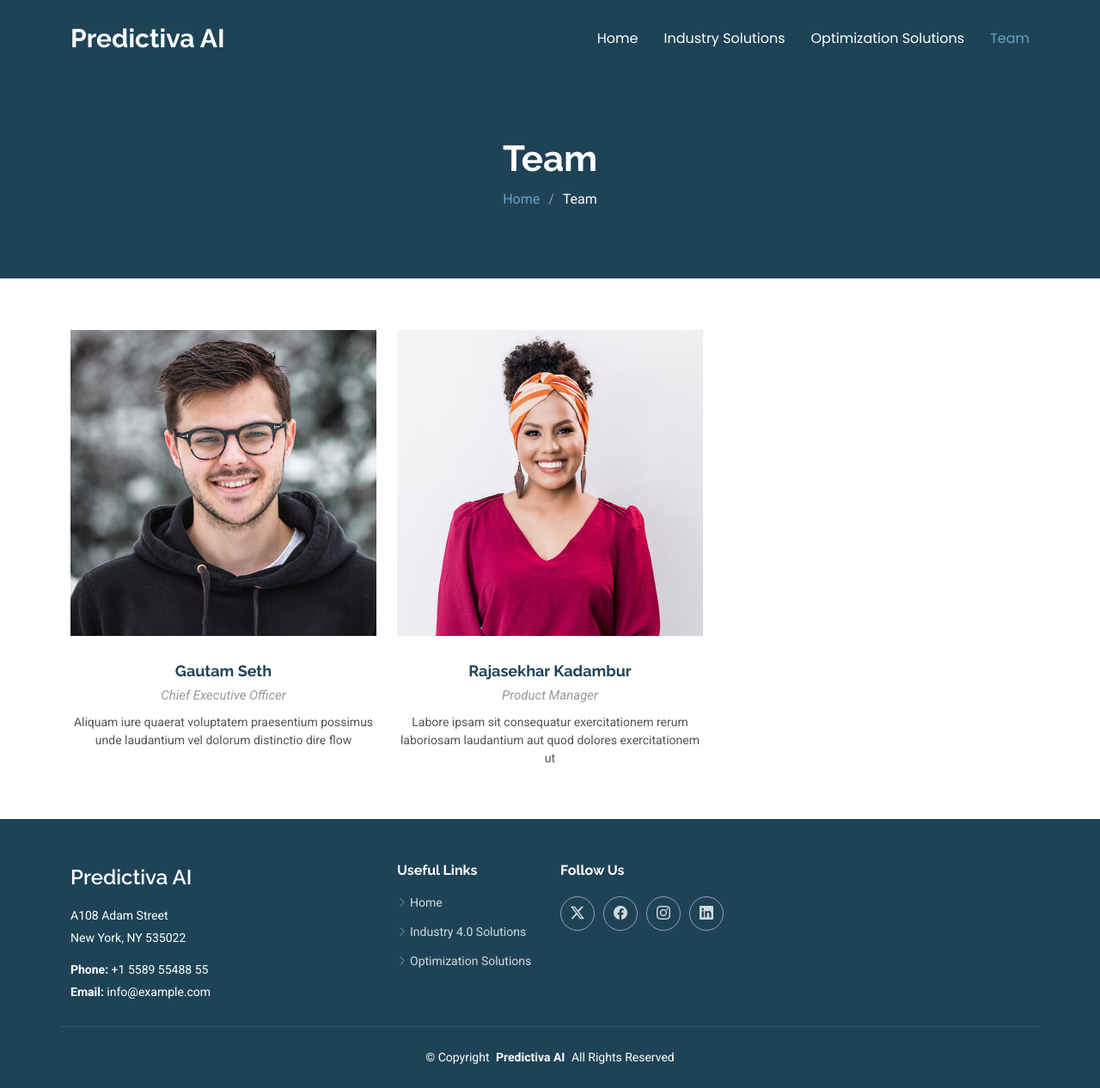
After one commit to SnehasishChar/PredictivaSolution, a Django app: page /team/ in a window 1280 px wide. The commit adds this page. Shown: the whole page at 86% size. Run offline with Django 5.2, Linux system fonts and the light colour scheme; some libraries are stand-ins or nearby versions.

Commit message:
Add team page and update navigation links

```diff
--- a/Predictiva/templates/common/body_header.html
+++ b/Predictiva/templates/common/body_header.html
@@ -21,9 +21,11 @@
                        {% if request.resolver_match.url_name == 'optimization_solutions' %}class="active"{% endif %}>Optimization
                     Solutions</a>
                 </li>
+                <li><a href="{% url 'team' %}"
+                       {% if request.resolver_match.url_name == 'team' %}class="active"{% endif %}>Team</a>
+                </li>
                 {% comment %}<li><a href="services.html">Services</a></li>
                 <li><a href="portfolio.html">Portfolio</a></li>
-                <li><a href="team.html">Team</a></li>
                 <li><a href="blog.html">Blog</a></li>{% endcomment %}
                 {% comment %}<li class="dropdown"><a href="#"><span>Dropdown</span> <i
                         class="bi bi-chevron-down toggle-dropdown"></i></a>
--- /dev/null
+++ b/Predictiva/templates/team.html
@@ -0,0 +1,144 @@
+{% extends 'common/base.html' %}
+{% load static %}
+
+{% block title %}Team - Predictiva{% endblock %}
+
+{% block main %}
+    <main class="main">
+
+        <!-- Page Title -->
+        <div class="page-title dark-background">
+            <div class="container position-relative">
+                <h1>Team</h1>
+                <nav class="breadcrumbs">
+                    <ol>
+                        <li><a href="{% url 'index' %}">Home</a></li>
+                        <li class="current">Team</li>
+                    </ol>
+                </nav>
+            </div>
+        </div><!-- End Page Title -->
+
+        <!-- Team Section -->
+        <section id="team" class="team section">
+
+            <div class="container">
+
+                <div class="row gy-5">
+
+                    <div class="col-lg-4 col-md-6 member" data-aos="fade-up" data-aos-delay="100">
+                        <div class="member-img">
+                            <img src="{% static 'assets/img/team/team-1.jpg' %}" class="img-fluid" alt="">
+                            <div class="social">
+                                <a href="#"><i class="bi bi-twitter-x"></i></a>
+                                <a href="#"><i class="bi bi-facebook"></i></a>
+                                <a href="#"><i class="bi bi-instagram"></i></a>
+                                <a href="#"><i class="bi bi-linkedin"></i></a>
+                            </div>
+                        </div>
+                        <div class="member-info text-center">
+                            <h4>Gautam Seth</h4>
+                            <span>Chief Executive Officer</span>
+                            <p>Aliquam iure quaerat voluptatem praesentium possimus unde laudantium vel dolorum
+                                distinctio dire flow</p>
+                        </div>
+                    </div><!-- End Team Member -->
+
+                    <div class="col-lg-4 col-md-6 member" data-aos="fade-up" data-aos-delay="200">
+                        <div class="member-img">
+                            <img src="{% static 'assets/img/team/team-2.jpg' %}" class="img-fluid" alt="">
+                            <div class="social">
+                                <a href="#"><i class="bi bi-twitter-x"></i></a>
+                                <a href="#"><i class="bi bi-facebook"></i></a>
+                                <a href="#"><i class="bi bi-instagram"></i></a>
+                                <a href="#"><i class="bi bi-linkedin"></i></a>
+                            </div>
+                        </div>
+                        <div class="member-info text-center">
+                            <h4>Rajasekhar Kadambur</h4>
+                            <span>Product Manager</span>
+                            <p>Labore ipsam sit consequatur exercitationem rerum laboriosam laudantium aut quod dolores
+                                exercitationem ut</p>
+                        </div>
+                    </div><!-- End Team Member -->
+
+                    {% comment %}<div class="col-lg-4 col-md-6 member" data-aos="fade-up" data-aos-delay="300">
+                        <div class="member-img">
+                            <img src="{% static 'assets/img/team/team-3.jpg' %}" class="img-fluid" alt="">
+                            <div class="social">
+                                <a href="#"><i class="bi bi-twitter-x"></i></a>
+                                <a href="#"><i class="bi bi-facebook"></i></a>
+                                <a href="#"><i class="bi bi-instagram"></i></a>
+                                <a href="#"><i class="bi bi-linkedin"></i></a>
+                            </div>
+                        </div>
+                        <div class="member-info text-center">
+                            <h4>William Anderson</h4>
+                            <span>CTO</span>
+                            <p>Illum minima ea autem doloremque ipsum quidem quas aspernatur modi ut praesentium vel
+                                tque sed facilis at qui</p>
+                        </div>
+                    </div><!-- End Team Member -->
+
+                    <div class="col-lg-4 col-md-6 member" data-aos="fade-up" data-aos-delay="400">
+                        <div class="member-img">
+                            <img src="{% static 'assets/img/team/team-4.jpg' %}" class="img-fluid" alt="">
+                            <div class="social">
+                                <a href="#"><i class="bi bi-twitter-x"></i></a>
+                                <a href="#"><i class="bi bi-facebook"></i></a>
+                                <a href="#"><i class="bi bi-instagram"></i></a>
+                                <a href="#"><i class="bi bi-linkedin"></i></a>
+                            </div>
+                        </div>
+                        <div class="member-info text-center">
+                            <h4>Amanda Jepson</h4>
+                            <span>Accountant</span>
+                            <p>Magni voluptatem accusamus assumenda cum nisi aut qui dolorem voluptate sed et veniam
+                                quasi quam consectetur</p>
+                        </div>
+                    </div><!-- End Team Member -->
+
+                    <div class="col-lg-4 col-md-6 member" data-aos="fade-up" data-aos-delay="500">
+                        <div class="member-img">
+                            <img src="{% static 'assets/img/team/team-5.jpg' %}" class="img-fluid" alt="">
+                            <div class="social">
+                                <a href="#"><i class="bi bi-twitter-x"></i></a>
+                                <a href="#"><i class="bi bi-facebook"></i></a>
+                                <a href="#"><i class="bi bi-instagram"></i></a>
+                                <a href="#"><i class="bi bi-linkedin"></i></a>
+                            </div>
+                        </div>
+                        <div class="member-info text-center">
+                            <h4>Brian Doe</h4>
+                            <span>Marketing</span>
+                            <p>Qui consequuntur quos accusamus magnam quo est molestiae eius laboriosam sunt doloribus
+                                quia impedit laborum velit</p>
+                        </div>
+                    </div><!-- End Team Member -->
+
+                    <div class="col-lg-4 col-md-6 member" data-aos="fade-up" data-aos-delay="600">
+                        <div class="member-img">
+                            <img src="{% static 'assets/img/team/team-6.jpg' %}" class="img-fluid" alt="">
+                            <div class="social">
+                                <a href="#"><i class="bi bi-twitter-x"></i></a>
+                                <a href="#"><i class="bi bi-facebook"></i></a>
+                                <a href="#"><i class="bi bi-instagram"></i></a>
+                                <a href="#"><i class="bi bi-linkedin"></i></a>
+                            </div>
+                        </div>
+                        <div class="member-info text-center">
+                            <h4>Josepha Palas</h4>
+                            <span>Operation</span>
+                            <p>Sint sint eveniet explicabo amet consequatur nesciunt error enim rerum earum et omnis
+                                fugit eligendi cupiditate vel</p>
+                        </div>
+                    </div><!-- End Team Member -->{% endcomment %}
+
+                </div>
+
+            </div>
+
+        </section><!-- /Team Section -->
+
+    </main>
+{% endblock %}
--- a/Predictiva/urls.py
+++ b/Predictiva/urls.py
@@ -10,4 +10,9 @@ urlpatterns = [
         views.optimization_solutions,
         name="optimization_solutions",
     ),
+    path(
+        "team/",
+        views.team,
+        name="team",
+    ),
 ]
--- a/Predictiva/views.py
+++ b/Predictiva/views.py
@@ -15,3 +15,8 @@ def industry_solutions(request):
 def optimization_solutions(request):
     context = {}
     return render(request, "optimization_solutions.html", context)
+
+
+def team(request):
+    context = {}
+    return render(request, "team.html", context)
```
